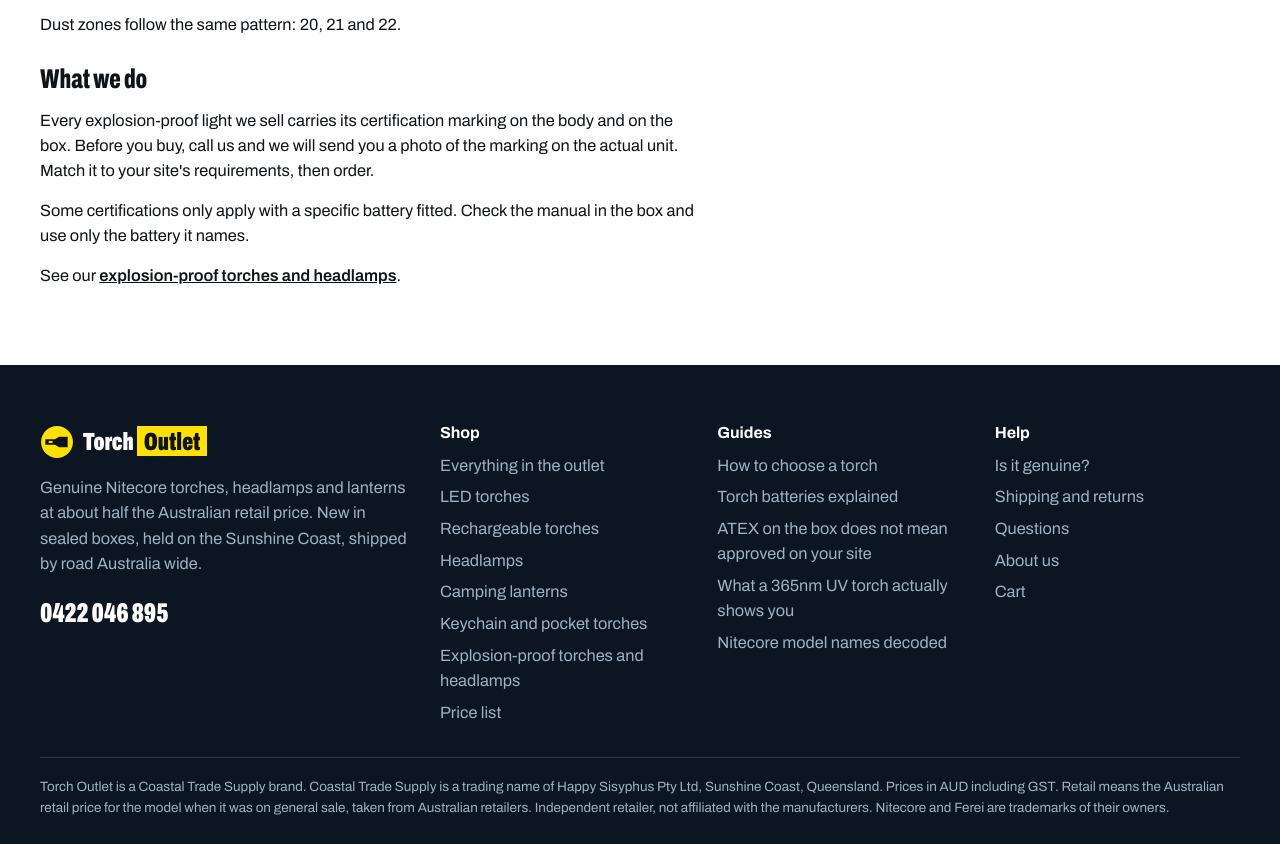
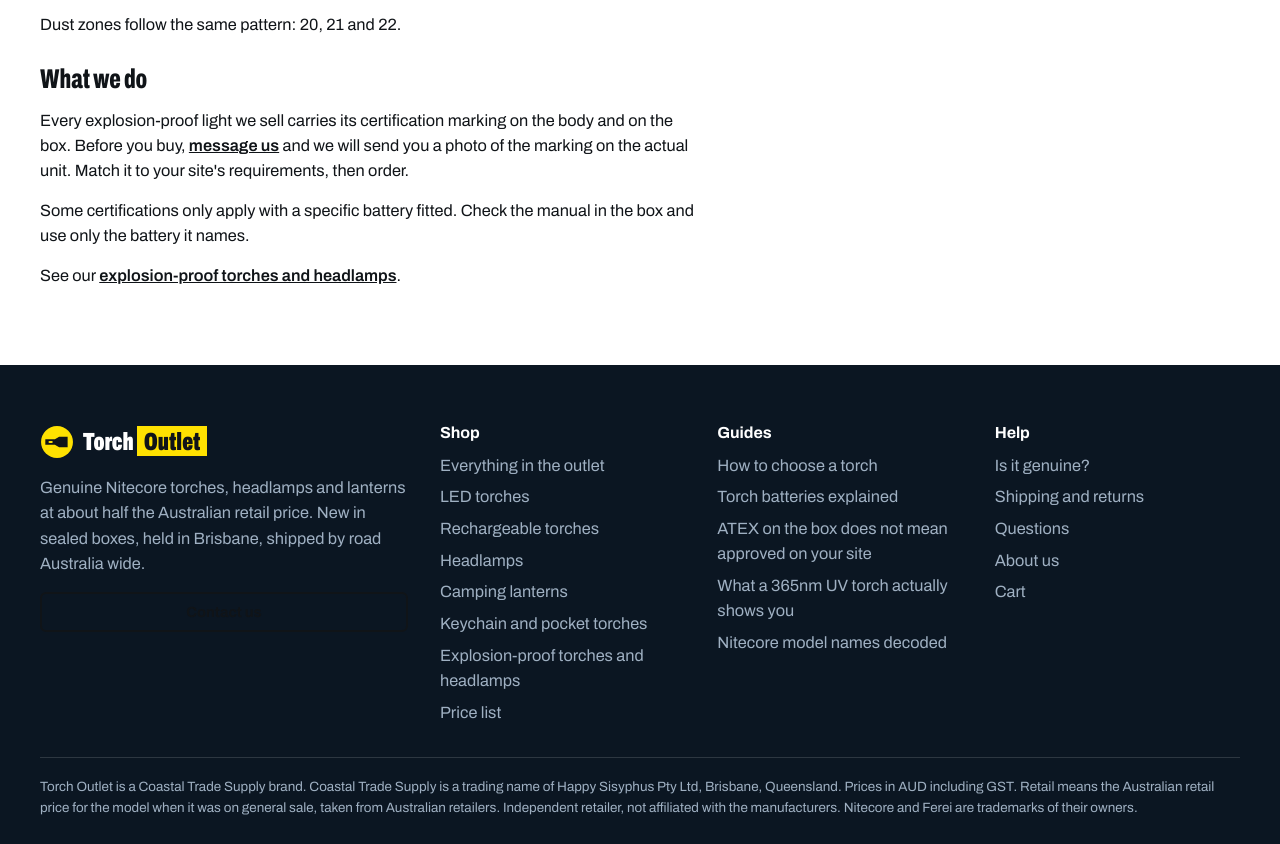
Before and after one commit to andyjaytaylor/torchoutlet, a plain HTML site: page guides/atex-explained.html in a window 1280 px wide. Shown: the part 1501-2345 px from the top of the page. Drawn offline with Linux system fonts and the light colour scheme.

Commit message:
Add files via upload

```diff
--- a/guides/atex-explained.html
+++ b/guides/atex-explained.html
@@ -26,7 +26,7 @@
 <script type="application/ld+json">{"@context":"https://schema.org","@type":"Article","headline":"ATEX on the box does not mean approved on your site","description":"How to read an ATEX marking on an explosion-proof torch, what zones and gas groups mean, and why Australian sites often ask for IECEx. Read before you buy.","inLanguage":"en-AU","dateModified":"2026-11-14","datePublished":"2026-11-14","author":{"@id":"https://torchoutlet.com.au/#org"},"publisher":{"@id":"https://torchoutlet.com.au/#org"},"mainEntityOfPage":"https://torchoutlet.com.au/guides/atex-explained"}</script><script type="application/ld+json">{"@context":"https://schema.org","@type":"BreadcrumbList","itemListElement":[{"@type":"ListItem","position":1,"name":"Home","item":"https://torchoutlet.com.au/"},{"@type":"ListItem","position":2,"name":"Guides","item":"https://torchoutlet.com.au/guides"},{"@type":"ListItem","position":3,"name":"ATEX on the box does not mean approved on your site","item":"https://torchoutlet.com.au/guides/atex-explained"}]}</script>
 </head>
 <body>
-<div class="topbar"><div class="wrap"><span>Genuine Nitecore, new in sealed boxes</span><span>About half the Australian retail price</span><span>Call 0422 046 895</span></div></div>
+<div class="topbar"><div class="wrap"><span>Genuine Nitecore, new in sealed boxes</span><span>About half the Australian retail price</span><span>$9.95 flat shipping, Australia wide</span></div></div>
 <header class="site"><div class="wrap">
 <a class="logo" href="../" aria-label="Torch Outlet home"><svg viewBox="0 0 32 32" aria-hidden="true"><circle cx="16" cy="16" r="15" fill="#ffe100"/><path d="M5 13.5h9l4-2.5h8v10h-8l-4-2.5H5z" fill="#101418"/><rect x="8" y="15" width="4" height="2" rx="1" fill="#ffe100"/></svg><span>Torch<b>Outlet</b></span></a>
 <nav class="main" aria-label="Shop"><a href="../torches">Torches</a><a href="../rechargeable-torches">Rechargeable</a><a href="../headlamps">Headlamps</a><a href="../camping-lanterns">Lanterns</a><a href="../keychain-torches">Keychain</a><a href="../atex-torches">Explosion-proof</a><a href="../price-list">Price list</a><a href="../genuine">Is it genuine?</a></nav>
@@ -46,19 +46,19 @@
 <ul><li><strong>Zone 0:</strong> explosive atmosphere present continuously or for long periods.</li><li><strong>Zone 1:</strong> likely during normal operation.</li><li><strong>Zone 2:</strong> not likely, and only briefly if it happens.</li></ul>
 <p>Dust zones follow the same pattern: 20, 21 and 22.</p>
 <h2>What we do</h2>
-<p>Every explosion-proof light we sell carries its certification marking on the body and on the box. Before you buy, call us and we will send you a photo of the marking on the actual unit. Match it to your site's requirements, then order.</p>
+<p>Every explosion-proof light we sell carries its certification marking on the body and on the box. Before you buy, <a href="https://coastaltradesupply.com.au/pages/contact">message us</a> and we will send you a photo of the marking on the actual unit. Match it to your site's requirements, then order.</p>
 <p>Some certifications only apply with a specific battery fitted. Check the manual in the box and use only the battery it names.</p>
 <p>See our <a href="../atex-torches">explosion-proof torches and headlamps</a>.</p></article></div></section></main>
 <footer class="site"><div class="wrap">
 <div class="cols">
 <div class="stack"><a class="logo" href="../" aria-label="Torch Outlet home"><svg viewBox="0 0 32 32" aria-hidden="true"><circle cx="16" cy="16" r="15" fill="#ffe100"/><path d="M5 13.5h9l4-2.5h8v10h-8l-4-2.5H5z" fill="#101418"/><rect x="8" y="15" width="4" height="2" rx="1" fill="#ffe100"/></svg><span>Torch<b>Outlet</b></span></a>
-<p>Genuine Nitecore torches, headlamps and lanterns at about half the Australian retail price. New in sealed boxes, held on the Sunshine Coast, shipped by road Australia wide.</p>
-<span class="tel">0422 046 895</span></div>
+<p>Genuine Nitecore torches, headlamps and lanterns at about half the Australian retail price. New in sealed boxes, held in Brisbane, shipped by road Australia wide.</p>
+<a class="btn ghost small" href="https://coastaltradesupply.com.au/pages/contact">Contact us</a></div>
 <div><h4>Shop</h4><ul><li><a href="../shop">Everything in the outlet</a></li><li><a href="../torches">LED torches</a></li><li><a href="../rechargeable-torches">Rechargeable torches</a></li><li><a href="../headlamps">Headlamps</a></li><li><a href="../camping-lanterns">Camping lanterns</a></li><li><a href="../keychain-torches">Keychain and pocket torches</a></li><li><a href="../atex-torches">Explosion-proof torches and headlamps</a></li><li><a href="../price-list">Price list</a></li></ul></div>
 <div><h4>Guides</h4><ul><li><a href="../guides/how-to-choose-a-torch">How to choose a torch</a></li><li><a href="../guides/torch-batteries-explained">Torch batteries explained</a></li><li><a href="../guides/atex-explained">ATEX on the box does not mean approved on your site</a></li><li><a href="../guides/uv-torch-365nm">What a 365nm UV torch actually shows you</a></li><li><a href="../guides/nitecore-model-names">Nitecore model names decoded</a></li></ul></div>
 <div><h4>Help</h4><ul><li><a href="../genuine">Is it genuine?</a></li><li><a href="../shipping-returns">Shipping and returns</a></li><li><a href="../faq">Questions</a></li><li><a href="../about">About us</a></li><li><a href="../cart">Cart</a></li></ul></div>
 </div>
-<p class="fine">Torch Outlet is a Coastal Trade Supply brand. Coastal Trade Supply is a trading name of Happy Sisyphus Pty Ltd, Sunshine Coast, Queensland. Prices in AUD including GST. Retail means the Australian retail price for the model when it was on general sale, taken from Australian retailers. Independent retailer, not affiliated with the manufacturers. Nitecore and Ferei are trademarks of their owners.</p>
+<p class="fine">Torch Outlet is a Coastal Trade Supply brand. Coastal Trade Supply is a trading name of Happy Sisyphus Pty Ltd, Brisbane, Queensland. Prices in AUD including GST. Retail means the Australian retail price for the model when it was on general sale, taken from Australian retailers. Independent retailer, not affiliated with the manufacturers. Nitecore and Ferei are trademarks of their owners.</p>
 </div></footer>
 <script src="../assets/site.js" data-root="../" data-ext="" data-checkout="https://coastaltradesupply.com.au" data-sf="https://133nn5-ga.myshopify.com/api/2025-07/graphql.json" data-collection="lighting-and-torches" data-brand="Torch Outlet" data-liveprice="1"></script>
 </body>
```
Also changed, not shown: guides/how-to-choose-a-torch.html (+4 -4 lines), guides/nitecore-model-names.html (+4 -4 lines), guides/torch-batteries-explained.html (+4 -4 lines), guides/uv-torch-365nm.html (+4 -4 lines), 1 other file.
